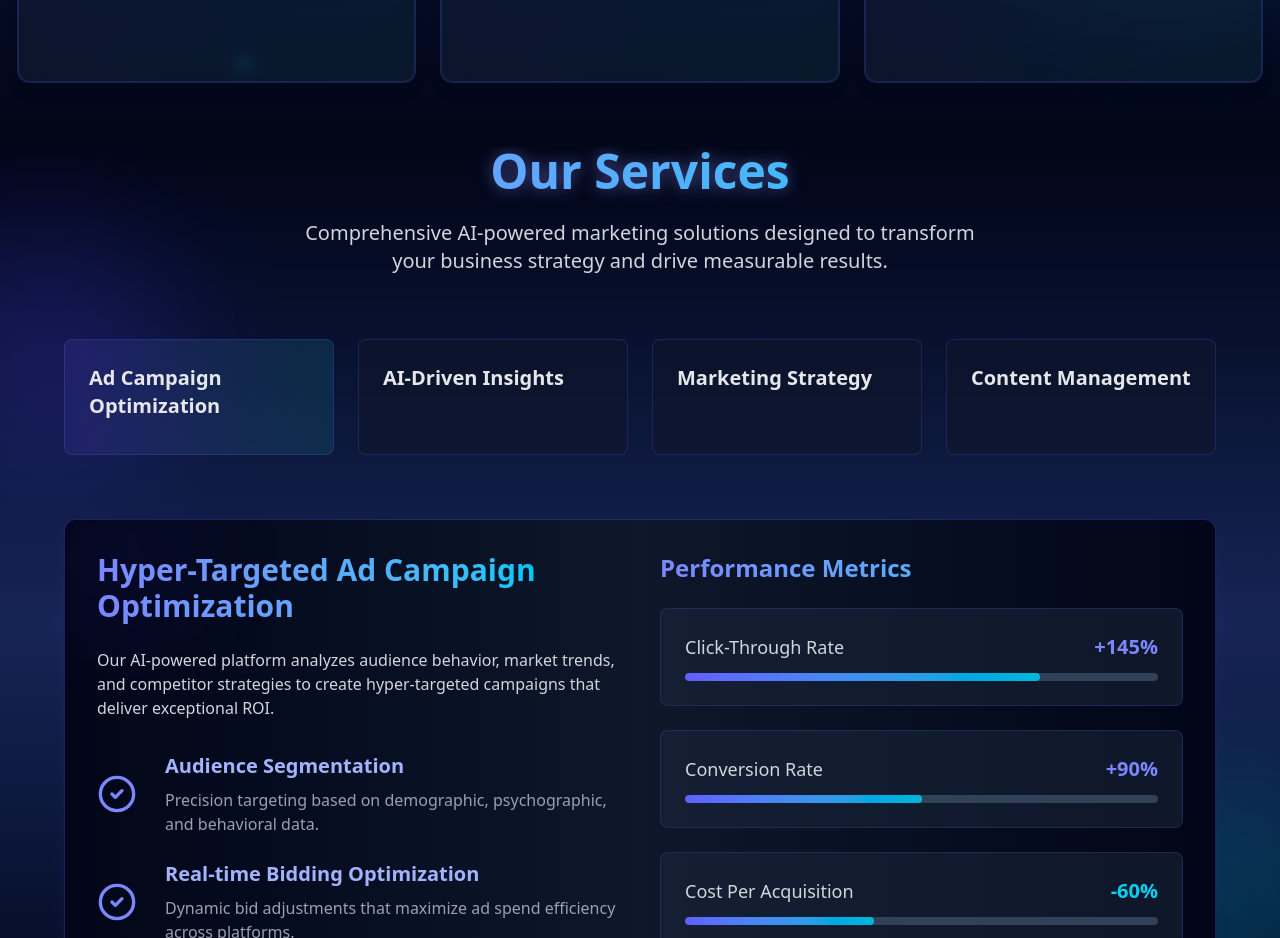
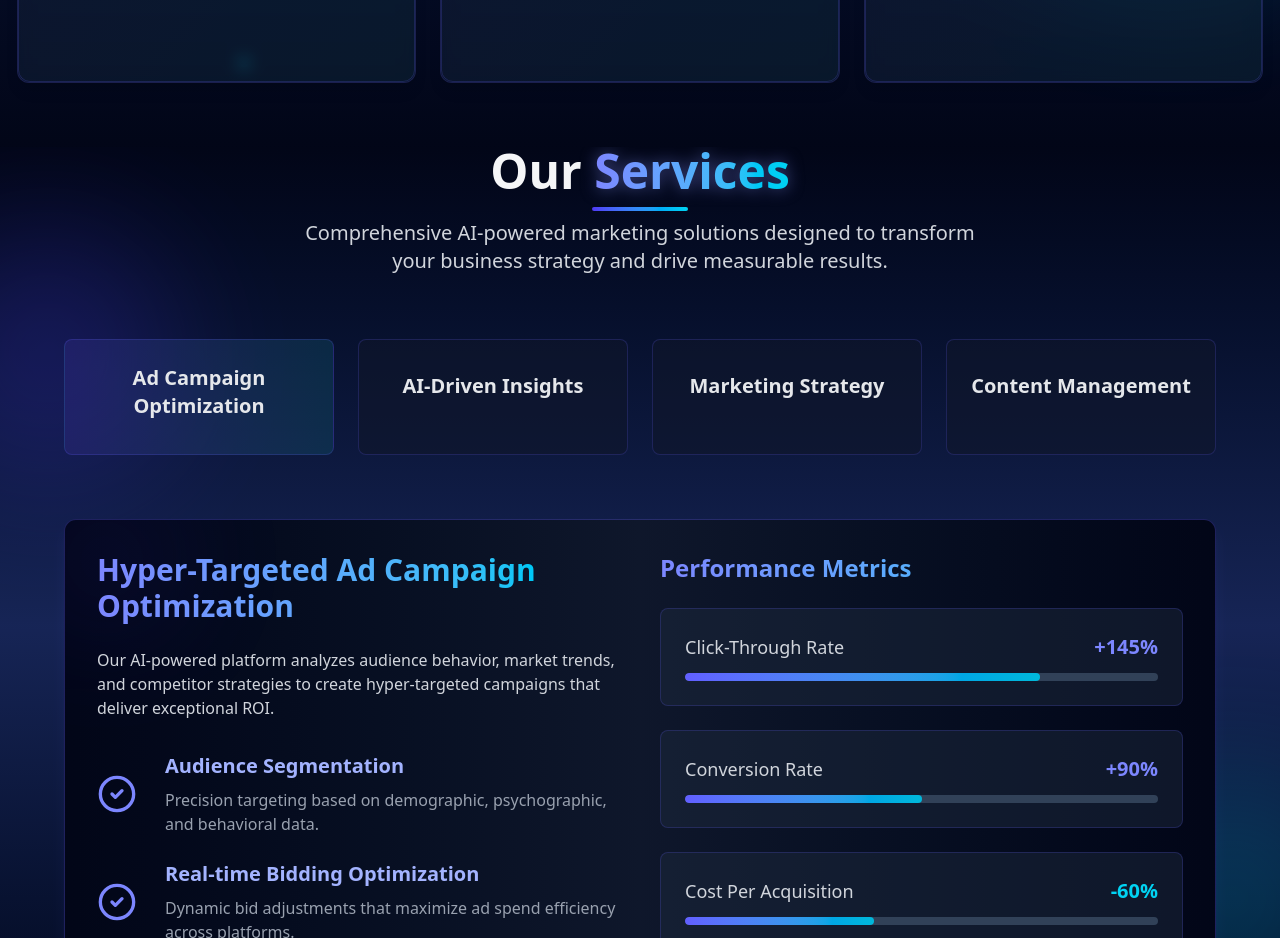
Before and after one commit to LakshyaBagani/ASPIRE, a React (Vite) app in the folder FRONTEND/: page / in a window 1280 px wide. Shown: the part 2360-3298 px from the top of the page. Built offline with nearby package versions, Linux system fonts and the light colour scheme.

Commit message:
Texts are changed little bit

```diff
--- a/FRONTEND/src/HOME/Service.jsx
+++ b/FRONTEND/src/HOME/Service.jsx
@@ -41,8 +41,9 @@ function Service() {
 
         <div className="max-w-6xl mx-auto relative z-10">
           <div className="text-center mb-16">
-            <h1 className="text-4xl md:text-5xl font-bold mb-6 text-transparent bg-clip-text bg-gradient-to-r from-indigo-400 to-cyan-400 drop-shadow-[0_0_8px_rgba(129,140,248,0.5)]">
-              Our Services
+            <h1 className="text-4xl md:text-5xl font-bold mb-6 text-transparent bg-clip-text bg-gradient-to-r from-white to-gray-200 relative">
+              Our <span className="text-transparent bg-clip-text bg-gradient-to-r from-indigo-400 to-cyan-400 drop-shadow-[0_0_8px_rgba(129,140,248,0.5)]">Services</span>
+              <span className="absolute -bottom-4 left-1/2 w-24 h-1 bg-gradient-to-r from-indigo-600 to-cyan-400 rounded-full shadow-lg shadow-indigo-500/50 -translate-x-1/2"></span>
             </h1>
             <p className="text-xl text-gray-300 max-w-2xl mx-auto">
               Comprehensive AI-powered marketing solutions designed to transform
@@ -59,7 +60,7 @@ function Service() {
                   ? "bg-gradient-to-r from-indigo-900/40 to-cyan-900/40"
                   : "bg-slate-900/60"
               }
-                p-6 rounded-lg cursor-pointer transition-all duration-300 hover:shadow-lg hover:shadow-indigo-500/20 border border-indigo-500/20 group`}
+                p-6 text-center rounded-lg cursor-pointer transition-all duration-300 hover:shadow-lg hover:shadow-indigo-500/20 border border-indigo-500/20 group`}
             >
               <h3 className="text-xl font-bold text-gray-200 group-hover:text-transparent group-hover:bg-clip-text group-hover:bg-gradient-to-r group-hover:from-indigo-400 group-hover:to-cyan-400 transition-colors duration-300">
                 Ad Campaign Optimization
@@ -74,9 +75,9 @@ function Service() {
                   ? "bg-gradient-to-r from-indigo-900/40 to-cyan-900/40"
                   : "bg-slate-900/60"
               }
-                p-6 rounded-lg cursor-pointer transition-all duration-300 hover:shadow-lg hover:shadow-indigo-500/20 border border-indigo-500/20 group`}
+                p-6 rounded-lg text-center cursor-pointer transition-all duration-300 hover:shadow-lg hover:shadow-indigo-500/20 border border-indigo-500/20 group`}
             >
-              <h3 className="text-xl font-bold text-gray-200 group-hover:text-transparent group-hover:bg-clip-text group-hover:bg-gradient-to-r group-hover:from-indigo-400 group-hover:to-cyan-400 transition-colors duration-300">
+              <h3 className="text-xl mt-2 font-bold text-gray-200 group-hover:text-transparent group-hover:bg-clip-text group-hover:bg-gradient-to-r group-hover:from-indigo-400 group-hover:to-cyan-400 transition-colors duration-300">
                 AI-Driven Insights
               </h3>
               <div className="w-0 h-0.5 bg-gradient-to-r from-indigo-600 to-cyan-500 group-hover:w-full transition-all duration-300 mt-2"></div>
@@ -89,9 +90,9 @@ function Service() {
                   ? "bg-gradient-to-r from-indigo-900/40 to-cyan-900/40"
                   : "bg-slate-900/60"
               }
-                p-6 rounded-lg cursor-pointer transition-all duration-300 hover:shadow-lg hover:shadow-indigo-500/20 border border-indigo-500/20 group`}
+                p-6 rounded-lg text-center cursor-pointer transition-all duration-300 hover:shadow-lg hover:shadow-indigo-500/20 border border-indigo-500/20 group`}
             >
-              <h3 className="text-xl font-bold text-gray-200 group-hover:text-transparent group-hover:bg-clip-text group-hover:bg-gradient-to-r group-hover:from-indigo-400 group-hover:to-cyan-400 transition-colors duration-300">
+              <h3 className="text-xl mt-2 font-bold text-gray-200 group-hover:text-transparent group-hover:bg-clip-text group-hover:bg-gradient-to-r group-hover:from-indigo-400 group-hover:to-cyan-400 transition-colors duration-300">
                 Marketing Strategy
               </h3>
               <div className="w-0 h-0.5 bg-gradient-to-r from-indigo-600 to-cyan-500 group-hover:w-full transition-all duration-300 mt-2"></div>
@@ -104,9 +105,9 @@ function Service() {
                   ? "bg-gradient-to-r from-indigo-900/40 to-cyan-900/40"
                   : "bg-slate-900/60"
               }
-                p-6 rounded-lg cursor-pointer transition-all duration-300 hover:shadow-lg hover:shadow-indigo-500/20 border border-indigo-500/20 group`}
+                p-6 text-center rounded-lg cursor-pointer transition-all duration-300 hover:shadow-lg hover:shadow-indigo-500/20 border border-indigo-500/20 group`}
             >
-              <h3 className="text-xl font-bold text-gray-200 group-hover:text-transparent group-hover:bg-clip-text group-hover:bg-gradient-to-r group-hover:from-indigo-400 group-hover:to-cyan-400 transition-colors duration-300">
+              <h3 className="text-xl mt-2 font-bold text-gray-200 group-hover:text-transparent group-hover:bg-clip-text group-hover:bg-gradient-to-r group-hover:from-indigo-400 group-hover:to-cyan-400 transition-colors duration-300">
                 Content Management
               </h3>
               <div className="w-0 h-0.5 bg-gradient-to-r from-indigo-600 to-cyan-500 group-hover:w-full transition-all duration-300 mt-2"></div>
```
